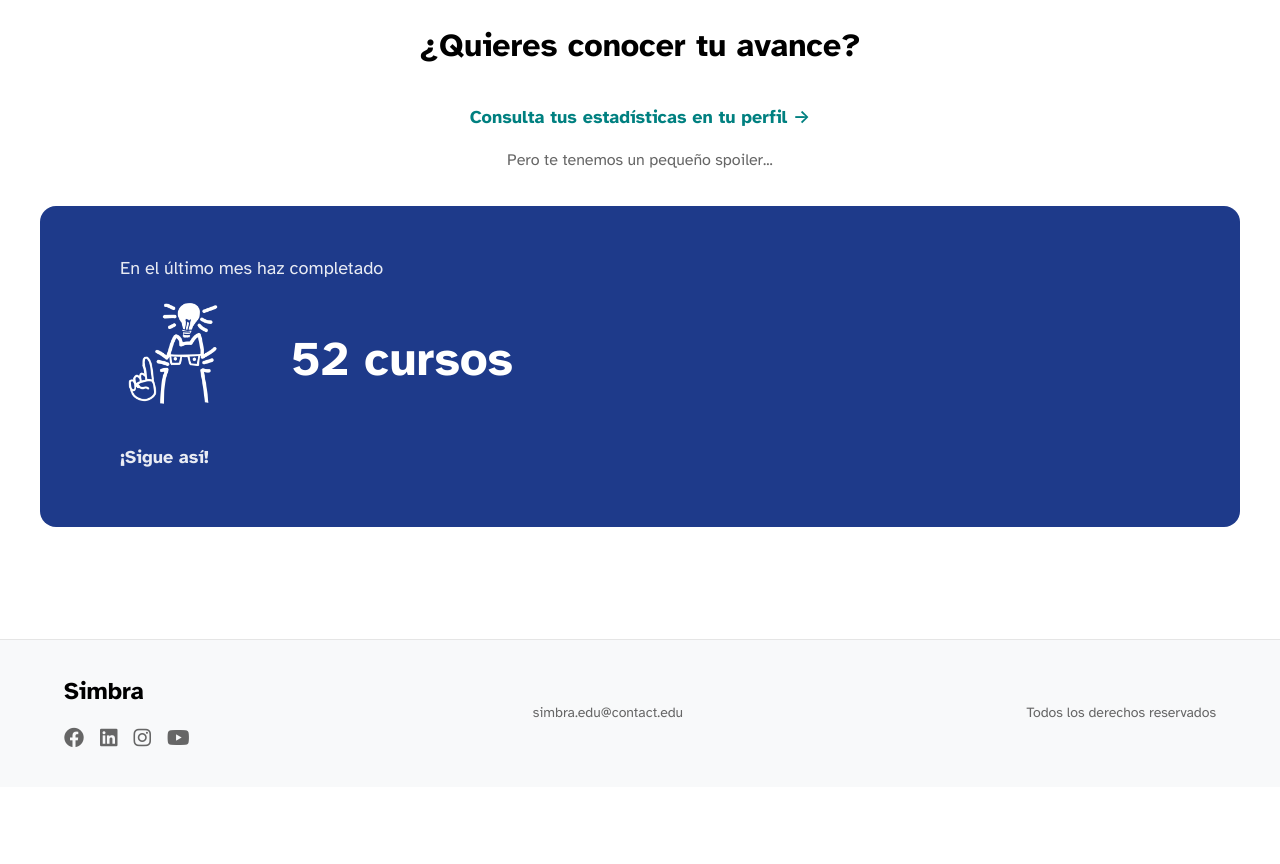
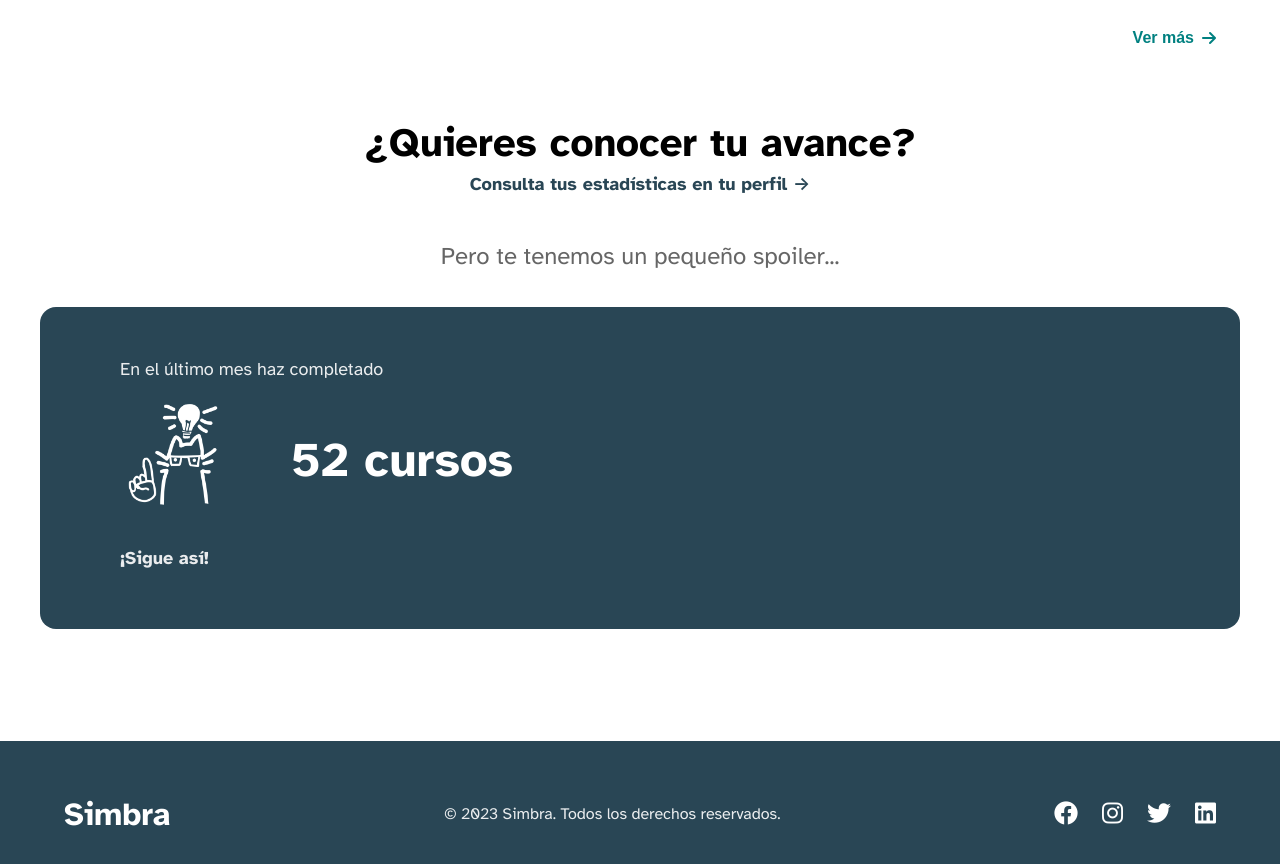
Before and after one commit to Yaslie/Simbra, a plain HTML site: page Frontend/Cursos/index.html in a window 1280 px wide. Shown: the part 1592-2456 px from the top of the page. Before the commit the page ends 2379 px from the top, so only its background shows below. Drawn offline with Linux system fonts and the light colour scheme.

Commit message:
Cursos casi completo

```diff
--- a/Frontend/Cursos/Cursos.css
+++ b/Frontend/Cursos/Cursos.css
@@ -44,36 +44,34 @@ body {
 .navigation ul {
     display: flex;
     list-style: none;
-    gap: 2rem;
+    gap: 4rem;
     align-items: center;
 }
 
 .navigation a {
-    text-decoration: none;                     /* Quitamos el underline */
+    text-decoration: none;
     color: #333;
     font-weight: 500;
-    font-size: 1rem;
-    border-bottom: 2px solid transparent;     /* Línea invisible al inicio */
-    transition: color 0.3s ease, border-bottom-color 0.3s ease; /* Transición suave */
+    font-size: 1.3rem;
+    transition: color 0.3s ease;
 }
 
-.navigation a:hover {
-    color: rgb(37, 57, 133);
-    border-bottom-color: rgb(37, 57, 133);    /* Aparece la línea suavemente */
+.navigation a:hover,
+.navigation a.active {
+    color: #294655;
 }
 
-
 .profile-btn {
-    background-color: #1e3a8a;
+    background-color: #294655;
     color: #fff !important;
     padding: 0.75rem 1.5rem;
-    border-radius: .5rem;
+    border-radius: 0.5rem;
     font-weight: 600;
     transition: background-color 0.3s ease;
 }
 
 .profile-btn:hover {
-    background-color: #1e40af;
+    background-color: #1e3a4a;
 }
 
 /* Main Content */
@@ -83,7 +81,7 @@ body {
 
 /* Section Titles */
 .section-title {
-    font-size: 2rem;
+    font-size: 2.5rem;
     font-weight: 700;
     margin-bottom: 2rem;
     color: #000;
@@ -159,14 +157,14 @@ body {
 }
 
 .course-info h3 {
-    font-size: 1.125rem;
+    font-size: 1.4rem;
     font-weight: 600;
     margin-bottom: 0.5rem;
     color: #000;
 }
 
 .course-info p {
-    font-size: 0.875rem;
+    font-size: 1.3rem;
     color: #666;
     line-height: 1.4;
 }
@@ -209,29 +207,28 @@ body {
 
 .progress-links {
     margin-bottom: 1rem;
+    margin-top: -2.3rem;
 }
 
 .profile-link {
-    color: #008080;
+    color: #294655;
     text-decoration: none;
     font-weight: 600;
     font-size: 1.125rem;
     transition: color 0.3s ease;
 }
 
-.profile-link:hover {
-    color: #006666;
-}
 
 .spoiler-text {
-    font-size: 1rem;
+    font-size: 1.5rem;
     color: #666;
+    margin-top: 2.4rem;
     margin-bottom: 2rem;
 }
 
 /* Progress Banner */
 .progress-banner {
-    background-color: #1e3a8a;
+    background-color: #294655;
     border-radius: 1rem;
     padding: 3rem 2rem;
     color: #fff;
@@ -301,9 +298,9 @@ body {
 
 /* Footer */
 .footer {
-    background-color: #f8f9fa;
-    border-top: 0.0625rem solid #e5e5e5;
-    padding: 2rem 0;
+    background-color: #294655;
+    padding: 3rem 0;
+    color: #fff;
 }
 
 .footer-content {
@@ -312,34 +309,30 @@ body {
     align-items: center;
 }
 
-.footer-brand h3 {
-    font-size: 1.5rem;
+.footer-logo h3 {
+    font-size: 2rem;
     font-weight: 700;
-    color: #000;
-    margin-bottom: 0.75rem;
 }
 
-.social-icons {
-    display: flex;
-    gap: 1rem;
+.footer-copyright p {
+    font-size: 1rem;
+    opacity: 0.9;
 }
 
-.social-icons a {
-    color: #666;
-    font-size: 1.25rem;
-    transition: color 0.3s ease;
+.footer-social {
+    display: flex;
+    gap: 1.5rem;
 }
 
-.social-icons a:hover {
-    color: #008080;
+.footer-social a {
+    color: #fff;
+    font-size: 1.5rem;
+    transition: opacity 0.3s ease;
 }
 
-.footer-contact p,
-.footer-rights p {
-    color: #666;
-    font-size: 0.875rem;
+.footer-social a:hover {
+    opacity: 0.8;
 }
-
 /* Responsive Design */
 @media (max-width: 64rem) {
     .courses-grid {
--- a/Frontend/Cursos/index.html
+++ b/Frontend/Cursos/index.html
@@ -115,7 +115,6 @@
                     </div>
                 </div>
                 <div class="section-footer">
-                    <div class="cat-icon">🐱</div>
                     <button class="see-more-btn">Ver más <i class="fas fa-arrow-right"></i></button>
                 </div>
             </section>
@@ -153,20 +152,17 @@
     <footer class="footer">
         <div class="container">
             <div class="footer-content">
-                <div class="footer-brand">
+                <div class="footer-logo">
                     <h3>Simbra</h3>
-                    <div class="social-icons">
-                        <a href="#"><i class="fab fa-facebook"></i></a>
-                        <a href="#"><i class="fab fa-linkedin"></i></a>
-                        <a href="#"><i class="fab fa-instagram"></i></a>
-                        <a href="#"><i class="fab fa-youtube"></i></a>
-                    </div>
                 </div>
-                <div class="footer-contact">
-                    <p>simbra.edu@contact.edu</p>
+                <div class="footer-copyright">
+                    <p>© 2023 Simbra. Todos los derechos reservados.</p>
                 </div>
-                <div class="footer-rights">
-                    <p>Todos los derechos reservados</p>
+                <div class="footer-social">
+                    <a href="#"><i class="fab fa-facebook"></i></a>
+                    <a href="#"><i class="fab fa-instagram"></i></a>
+                    <a href="#"><i class="fab fa-twitter"></i></a>
+                    <a href="#"><i class="fab fa-linkedin"></i></a>
                 </div>
             </div>
         </div>
--- a/Frontend/Home/Home.css
+++ b/Frontend/Home/Home.css
@@ -394,13 +394,19 @@ margin-bottom: -2rem;
 }
 
 .footer-social a {
-    color: #fff;
+    color: #fff !important;
     font-size: 1.5rem;
     transition: opacity 0.3s ease;
+    text-decoration: none;
 }
 
 .footer-social a:hover {
     opacity: 0.8;
+    color: #fff !important;
+}
+
+.footer-social i {
+    color: #fff !important;
 }
 
 /* Responsive Design */
```
